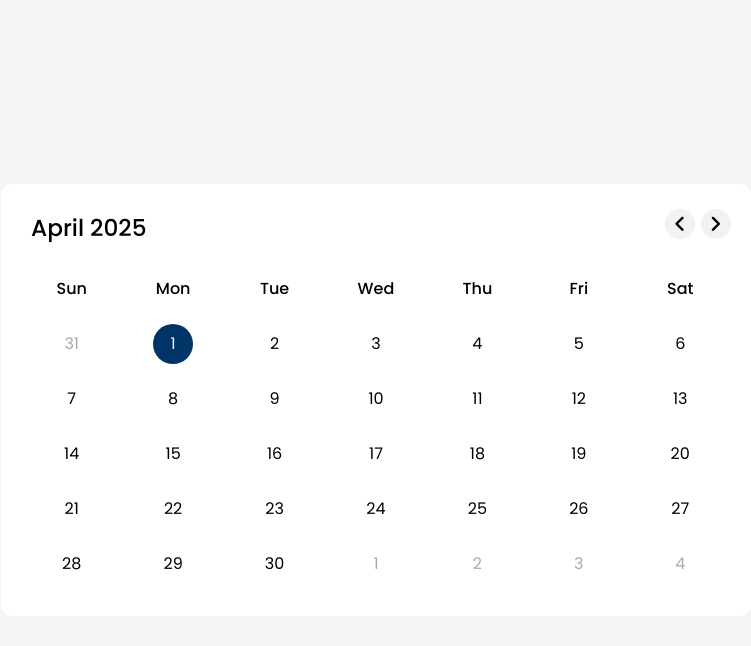
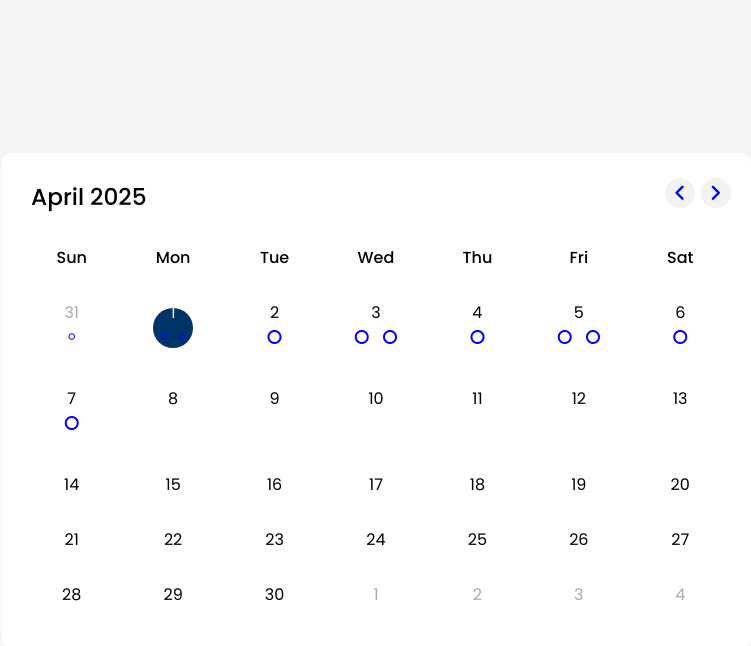
Before and after one commit to ZainabM872/Inventory-Management-System, a Django app: page /schedule/ in a window 1280 px wide. Shown: the top 646 px of the page, without its empty margins (264-1015 px from the left). Run offline with Django 5.2, Linux system fonts and the light colour scheme.

Commit message:
working on adding dots under eahc day

```diff
--- a/static/scheduleStyle.css
+++ b/static/scheduleStyle.css
@@ -110,3 +110,9 @@ header .icons span:last-child{
 .days li.today{
     color: #f2f2f2;
 }
+
+/* Style for the dots */
+.material-symbols-rounded {
+    font-size: 5px; /* size of the dots */
+    color: blue; /* color of the dots */
+}
--- a/templates/dashboard/schedule.html
+++ b/templates/dashboard/schedule.html
@@ -30,14 +30,57 @@
                 <li>Sat</li>
             </ul>
             <ul class="days">
-                <li class="inactive">31</li>
-                <li class="today">1</li>
-                <li>2</li>
-                <li>3</li>
-                <li>4</li>
-                <li>5</li>
-                <li>6</li>
-                <li>7</li>
+                <li class="inactive">
+                    31
+                    <div class="dots">
+                        <span class="material-symbols-rounded" style="font-size:small;">fiber_manual_record</span>
+                    </div>
+                </li>
+                <li class="today">
+                    1
+                    <div class="dots">
+                        <span class="material-symbols-rounded" style="font-size:small;">fiber_manual_record</span>
+                        <span class="material-symbols-rounded" style="font-size:small;">fiber_manual_record</span>
+                    </div>
+                </li>
+                <li>
+                    2
+                    <div class="dots">
+                        <span class="material-symbols-rounded">fiber_manual_record</span>
+                    </div>
+                </li>
+                <li>
+                    3
+                    <div class="dots">
+                        <span class="material-symbols-rounded">fiber_manual_record</span>
+                        <span class="material-symbols-rounded">fiber_manual_record</span>
+                    </div>
+                </li>
+                <li>
+                    4
+                    <div class="dots">
+                        <span class="material-symbols-rounded">fiber_manual_record</span>
+                    </div>
+                </li>
+                <li>
+                    5
+                    <div class="dots">
+                        <span class="material-symbols-rounded">fiber_manual_record</span>
+                        <span class="material-symbols-rounded">fiber_manual_record</span>
+                    </div>
+                </li>
+                <li>
+                    6
+                    <div class="dots">
+                        <span class="material-symbols-rounded">fiber_manual_record</span>
+                    </div>
+                </li>
+                <li>
+                    7
+                    <div class="dots">
+                        <span class="material-symbols-rounded">fiber_manual_record</span>
+                    </div>
+                </li>
                 <li>8</li>
                 <li>9</li>
                 <li>10</li>
```
